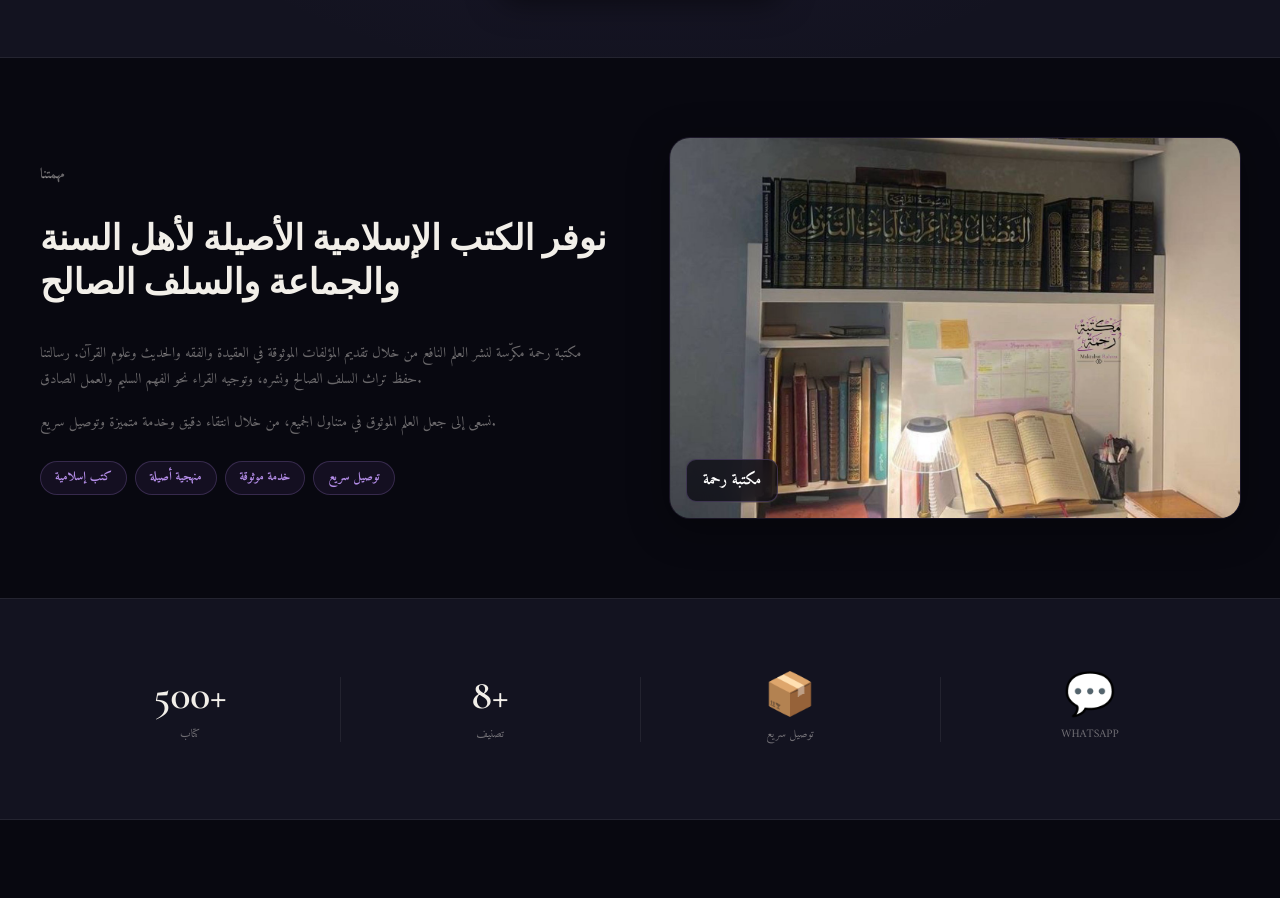
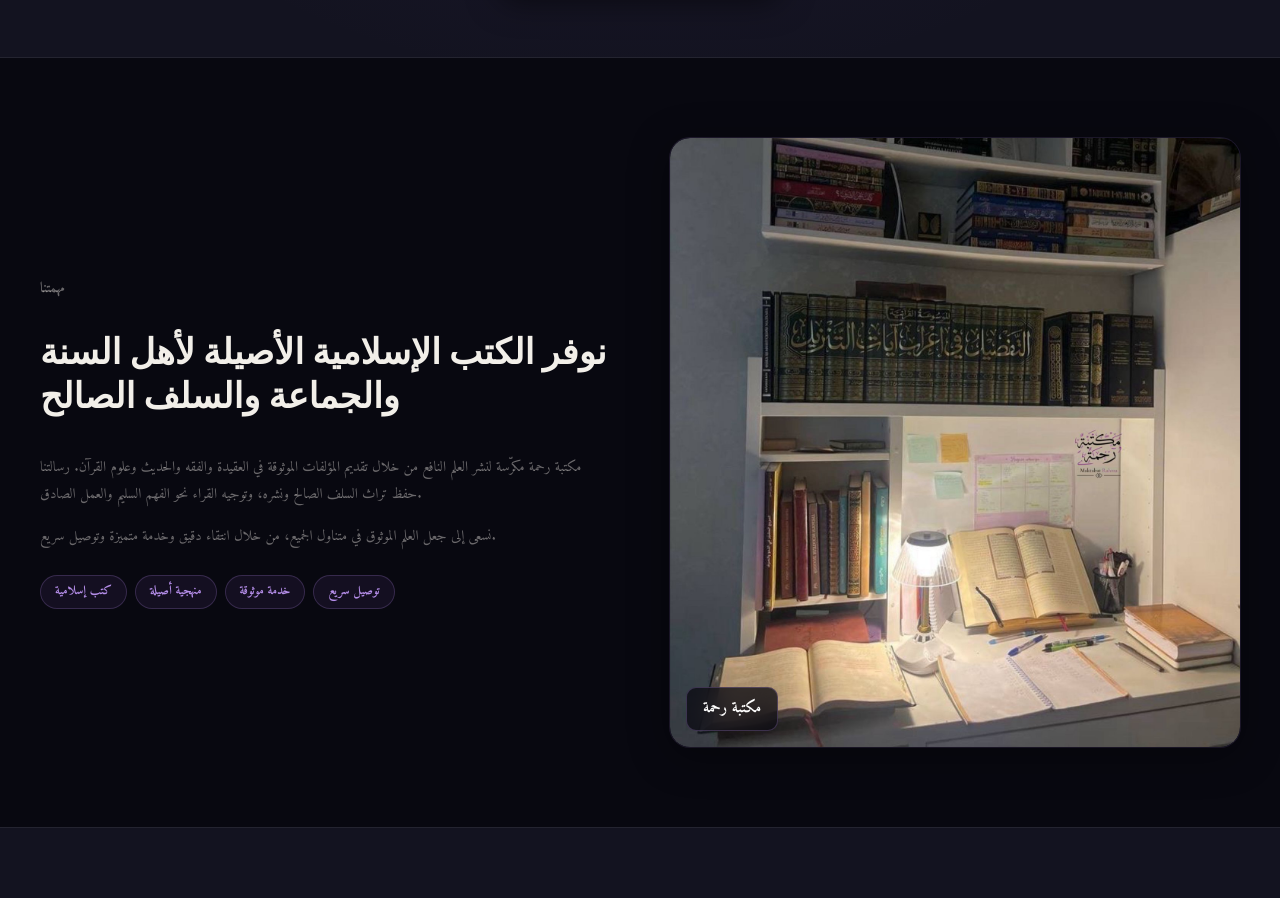
Before and after one commit to ousposte-lgtm/maktabat-rahma, a React (Vite) app: page /about in a window 1280 px wide. Shown: the part 560-1458 px from the top of the page. Built offline with nearby package versions, Linux system fonts and the light colour scheme; no server answers; the database is empty.

Commit message:
update to v4

```diff
--- a/src/pages/About.css
+++ b/src/pages/About.css
@@ -274,35 +274,19 @@
   position: relative;
   border-radius: 20px;
   overflow: hidden;
+  /* No fixed aspect-ratio — container grows to show full image */
   box-shadow: 0 8px 40px rgba(0,0,0,.4), 0 0 0 1px rgba(180,141,232,.15);
-  aspect-ratio: 3/2;
   background: #0e0e1a;
-  display: flex; align-items: center; justify-content: center;
 }
 [data-theme="light"] .about-store-img-wrap {
   box-shadow: 0 8px 32px rgba(0,0,0,.12), 0 0 0 1px rgba(124,77,189,.12);
   background: #f0ece3;
 }
-/* Blurred bg behind the contained image */
-.about-store-img-wrap::before {
-  content: '';
-  position: absolute; inset: 0;
-  background-image: var(--img-bg);
-  background-size: cover;
-  background-position: center;
-  filter: blur(18px) brightness(.5) saturate(.6);
-  transform: scale(1.1);
-  z-index: 0;
-}
-[data-theme="light"] .about-store-img-wrap::before {
-  filter: blur(18px) brightness(.85) saturate(.5);
-}
 .about-store-img {
-  position: relative; z-index: 1;
-  width: 100%; height: 100%;
-  object-fit: cover;
-  object-position: center;
+  width: 100%;
+  height: auto;          /* grows to natural image height — zero cropping */
   display: block;
+  border-radius: 20px;
 }
 .about-store-img-badge {
   position: absolute; bottom: 16px; left: 16px;
--- a/src/pages/About.jsx
+++ b/src/pages/About.jsx
@@ -103,7 +103,7 @@ export default function About() {
             </div>
           </div>
           <div className="about-visual">
-            <div className="about-store-img-wrap" style={{'--img-bg': 'url(/bookstore-about.jpg)'}}>
+            <div className="about-store-img-wrap">
               <img
                 src="/bookstore-about.jpg"
                 alt="مكتبة رحمة"
--- a/src/pages/Home.css
+++ b/src/pages/Home.css
@@ -382,41 +382,26 @@
   position: relative;
   border-radius: 24px;
   overflow: hidden;
-  aspect-ratio: 3/2;
+  /* No fixed aspect-ratio — container grows to show full image */
   box-shadow: 0 12px 48px rgba(0,0,0,.45), 0 0 0 1px rgba(180,141,232,.14);
-  /* Blurred version of image fills letterbox areas */
   background: #0e0e1a;
-  display: flex; align-items: center; justify-content: center;
 }
 [data-theme="light"] .home-img-strip__img-wrap {
   box-shadow: 0 8px 32px rgba(0,0,0,.12), 0 0 0 1px rgba(124,77,189,.1);
   background: #f0ece3;
 }
-/* Blurred bg layer — fills letterbox behind the contained image */
-.home-img-strip__img-wrap::before {
-  content: '';
-  position: absolute; inset: 0;
-  background-image: var(--img-bg);
-  background-size: cover;
-  background-position: center;
-  filter: blur(18px) brightness(.5) saturate(.6);
-  transform: scale(1.1);
-  z-index: 0;
-}
-[data-theme="light"] .home-img-strip__img-wrap::before {
-  filter: blur(18px) brightness(.85) saturate(.5);
-}
+/* No ::before blur needed — no fixed container means no letterbox gaps */
 .home-img-strip__img {
-  position: relative; z-index: 1;
-  width: 100%; height: 100%;
-  object-fit: cover;
-  object-position: center;
+  width: 100%;
+  height: auto;          /* grows to natural image height — zero cropping */
   display: block;
+  border-radius: 24px;
 }
 .home-img-strip__img-overlay {
   position: absolute; inset: 0; z-index: 2;
   background: linear-gradient(135deg, rgba(124,77,189,.12) 0%, transparent 60%);
   pointer-events: none;
+  border-radius: 24px;
 }
 
 /* Text side */
@@ -454,7 +439,7 @@
     grid-template-columns: 1fr;
     gap: 36px;
   }
-  .home-img-strip__img-wrap { aspect-ratio: 4/3; }
+  /* image wrap grows naturally on mobile too */
   .home-img-strip { padding: 56px 0; }
 }
 
--- a/src/pages/Home.jsx
+++ b/src/pages/Home.jsx
@@ -95,7 +95,7 @@ export default function Home() {
       {/* ── 1.5 Image + Description Strip ── */}
       <section className="home-img-strip">
         <div className="container home-img-strip__inner">
-          <div className="home-img-strip__img-wrap" style={{'--img-bg': 'url(/bookstore.jpg)'}}>
+          <div className="home-img-strip__img-wrap">
             <img
               src="/bookstore.jpg"
               alt="مكتبة رحمة — القراءة نور"
```
